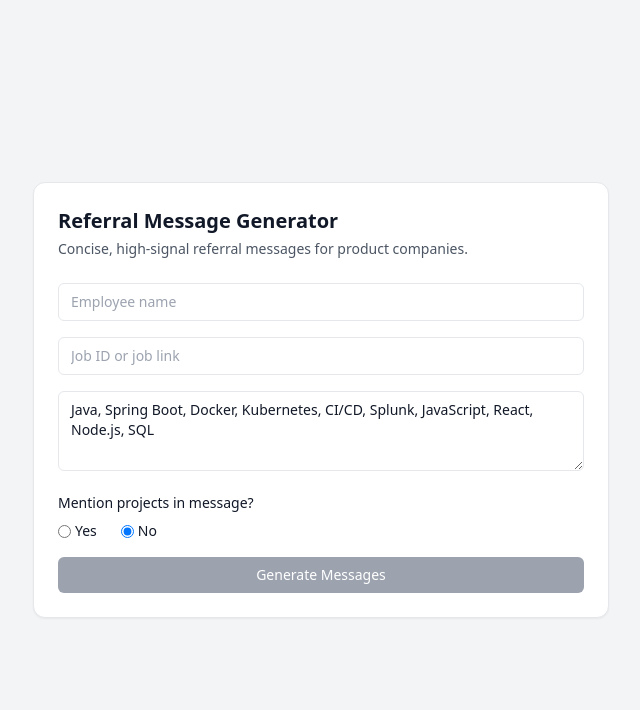
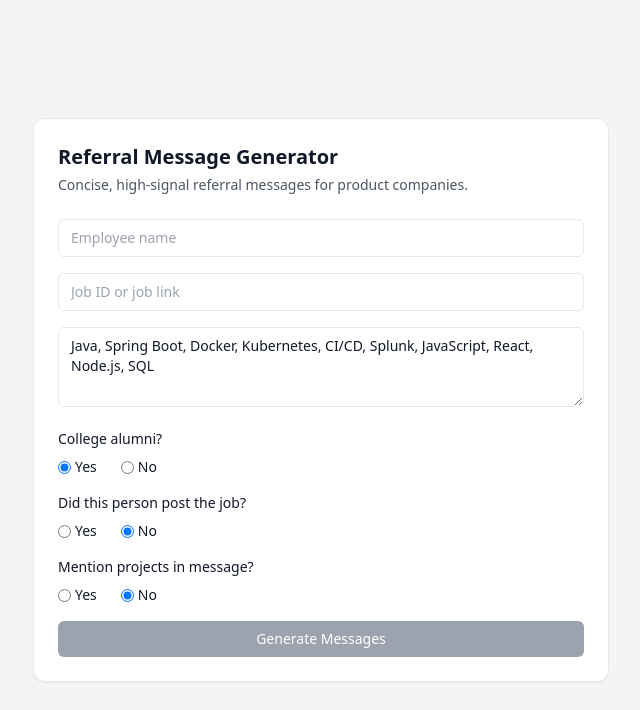
Before and after one commit to vaibhavtiwari0112/referrral-message-generator, a Next.js app: page / in a window 1280 px wide. Shown: the top 710 px of the page, without its empty margins (319-959 px from the left). Built offline with nearby package versions, Linux system fonts and the light colour scheme.

Commit message:
Updated message

```diff
--- a/app/page.js
+++ b/app/page.js
@@ -15,8 +15,7 @@ export default function Home() {
   const [emailMsg, setEmailMsg] = useState("");
   const [copied, setCopied] = useState("");
 
-  const canGenerate =
-    employeeName.trim() && jobLink.trim() && skills.trim();
+  const canGenerate = employeeName.trim() && jobLink.trim() && skills.trim();
 
   const generateMessage = () => {
     const alumniLine =
@@ -103,10 +102,55 @@ Vaibhav Tiwari`;
             onChange={(e) => setSkills(e.target.value)}
           />
 
+          {/* Alumni */}
           <div className="flex flex-col gap-2 text-sm">
-            <span className="font-medium">
-              Mention projects in message?
-            </span>
+            <span className="font-medium">College alumni?</span>
+            <div className="flex gap-6">
+              <label className="flex items-center gap-1">
+                <input
+                  type="radio"
+                  checked={alumni === "yes"}
+                  onChange={() => setAlumni("yes")}
+                />
+                Yes
+              </label>
+              <label className="flex items-center gap-1">
+                <input
+                  type="radio"
+                  checked={alumni === "no"}
+                  onChange={() => setAlumni("no")}
+                />
+                No
+              </label>
+            </div>
+          </div>
+
+          {/* Posted by employee */}
+          <div className="flex flex-col gap-2 text-sm">
+            <span className="font-medium">Did this person post the job?</span>
+            <div className="flex gap-6">
+              <label className="flex items-center gap-1">
+                <input
+                  type="radio"
+                  checked={postedByEmployee === "yes"}
+                  onChange={() => setPostedByEmployee("yes")}
+                />
+                Yes
+              </label>
+              <label className="flex items-center gap-1">
+                <input
+                  type="radio"
+                  checked={postedByEmployee === "no"}
+                  onChange={() => setPostedByEmployee("no")}
+                />
+                No
+              </label>
+            </div>
+          </div>
+
+          {/* Mention projects */}
+          <div className="flex flex-col gap-2 text-sm">
+            <span className="font-medium">Mention projects in message?</span>
             <div className="flex gap-6">
               <label className="flex items-center gap-1">
                 <input
@@ -142,7 +186,7 @@ Vaibhav Tiwari`;
           <div className="mt-8 space-y-5">
             {[
               ["LinkedIn message", linkedinMsg, "linkedin"],
-              ["Email message", emailMsg, "email"]
+              ["Email message", emailMsg, "email"],
             ].map(([title, msg, key]) => (
               <div key={key}>
                 <div className="flex justify-between mb-1">
```
